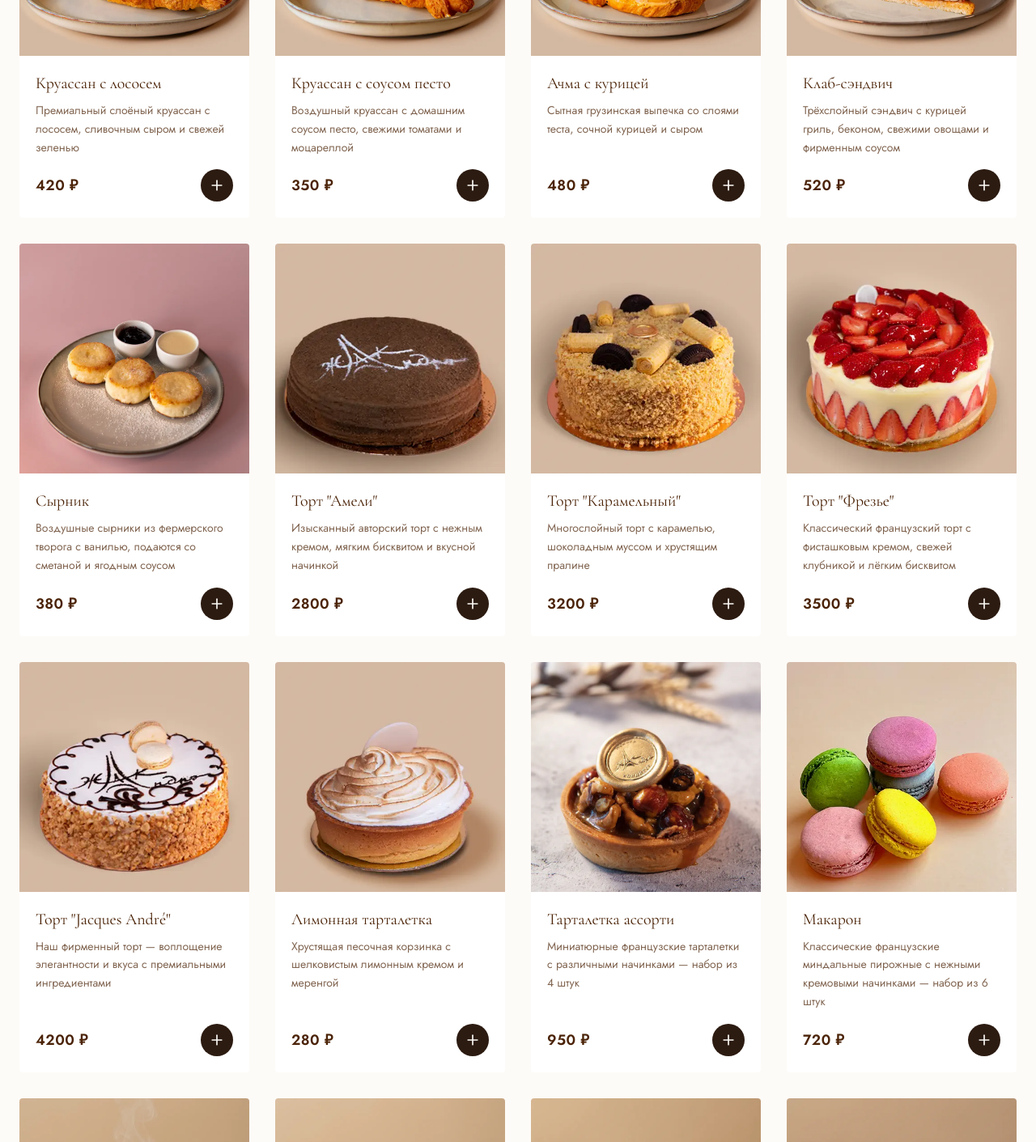
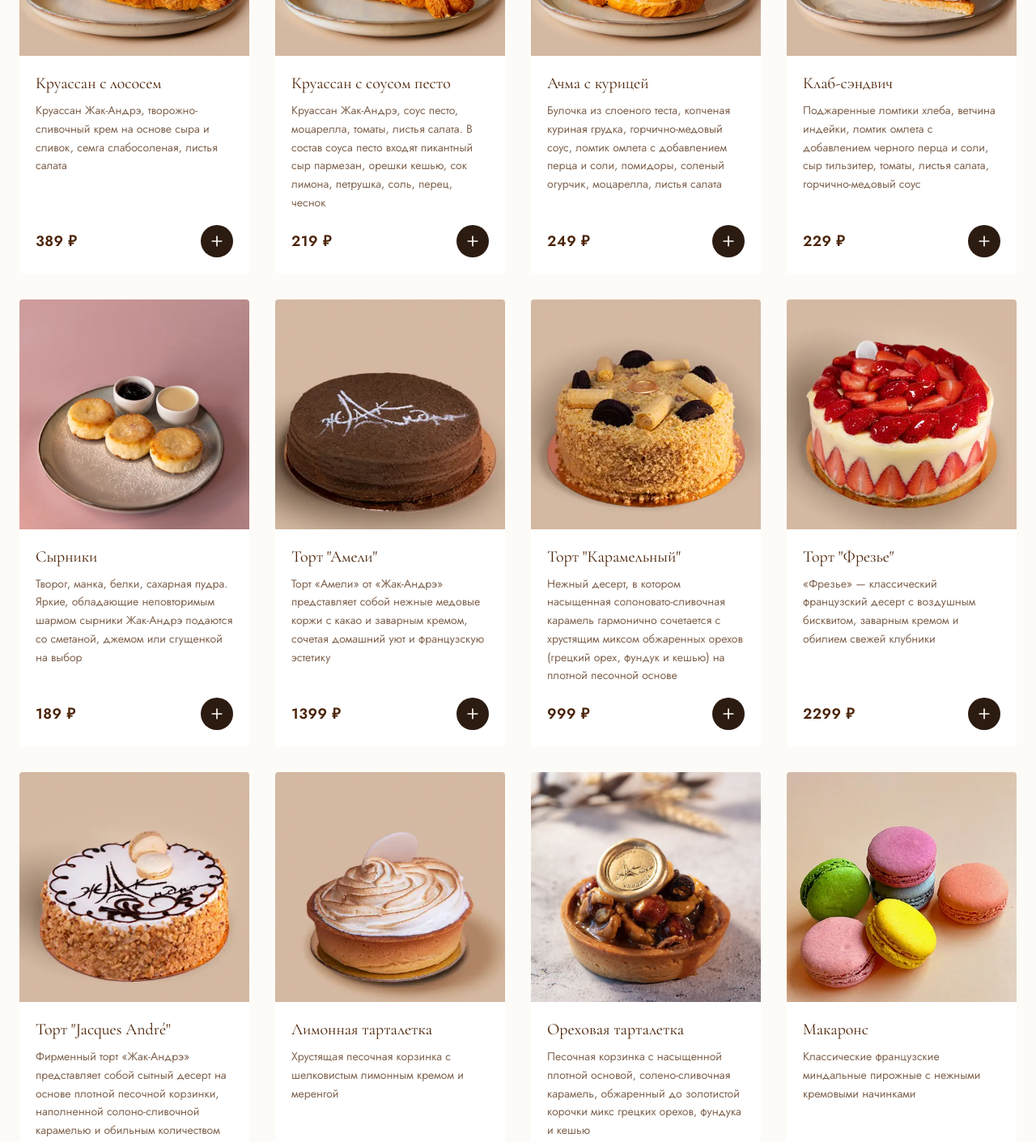
Before and after one commit to danil-shc/Jacques_Andre_Land, a Vue app: page /menu in a window 1280 px wide. Shown: the part 540-1951 px from the top of the page at 81% size. Built offline with nearby package versions, Linux system fonts and the light colour scheme.

Commit message:
Adding correct descriptions and prices for pastrys

```diff
--- a/src/data/products.js
+++ b/src/data/products.js
@@ -2,48 +2,48 @@
   {
     id: 1,
     name: 'Круассан с лососем',
-    description: 'Премиальный слоёный круассан с лососем, сливочным сыром и свежей зеленью',
-    price: 420,
+    description: 'Круассан Жак-Андрэ, творожно-сливочный крем на основе сыра и сливок, семга слабосоленая, листья салата',
+    price: 389,
     category: 'Выпечка',
     image: 'croissant_losos',
   },
   {
     id: 2,
     name: 'Круассан с соусом песто',
-    description: 'Воздушный круассан с домашним соусом песто, свежими томатами и моцареллой',
-    price: 350,
+    description: 'Круассан Жак-Андрэ, соус песто, моцарелла, томаты, листья салата. В состав соуса песто входят пикантный сыр пармезан, орешки кешью, сок лимона, петрушка, соль, перец, чеснок',
+    price: 219,
     category: 'Выпечка',
     image: 'croissant_pesto',
   },
   {
     id: 3,
     name: 'Торт "Амели"',
-    description: 'Изысканный авторский торт с нежным кремом, мягким бисквитом и вкусной начинкой',
-    price: 2800,
+    description: 'Торт «Амели» от «Жак-Андрэ» представляет собой нежные медовые коржи с какао и заварным кремом, сочетая домашний уют и французскую эстетику',
+    price: 1399,
     category: 'Десерты',
     image: 'tort_ameli',
   },
   {
     id: 4,
     name: 'Торт "Карамельный"',
-    description: 'Многослойный торт с карамелью, шоколадным муссом и хрустящим пралине',
-    price: 3200,
+    description: 'Нежный десерт, в котором насыщенная солоновато-сливочная карамель гармонично сочетается с хрустящим миксом обжаренных орехов (грецкий орех, фундук и кешью) на плотной песочной основе',
+    price: 999,
     category: 'Десерты',
     image: 'tort_caramel',
   },
   {
     id: 5,
     name: 'Торт "Фрезье"',
-    description: 'Классический французский торт с фисташковым кремом, свежей клубникой и лёгким бисквитом',
-    price: 3500,
+    description: '«Фрезье» — классический французский десерт с воздушным бисквитом, заварным кремом и обилием свежей клубники',
+    price: 2299,
     category: 'Десерты',
     image: 'tort_frezie',
   },
   {
     id: 6,
     name: 'Торт "Jacques André"',
-    description: 'Наш фирменный торт — воплощение элегантности и вкуса с премиальными ингредиентами',
-    price: 4200,
+    description: 'Фирменный торт «Жак-Андрэ» представляет собой сытный десерт на основе плотной песочной корзинки, наполненной солоно-сливочной карамелью и обильным количеством обжаренных орехов, включая фундук, кешью и грецкий орех',
+    price: 949,
     category: 'Десерты',
     image: 'tort_zhak_andre',
   },
@@ -51,47 +51,47 @@
     id: 7,
     name: 'Лимонная тарталетка',
     description: 'Хрустящая песочная корзинка с шелковистым лимонным кремом и меренгой',
-    price: 280,
+    price: 229,
     category: 'Десерты',
     image: 'limon_tartaletka',
   },
   {
     id: 8,
-    name: 'Тарталетка ассорти',
-    description: 'Миниатюрные французские тарталетки с различными начинками — набор из 4 штук',
-    price: 950,
+    name: 'Ореховая тарталетка',
+    description: 'Песочная корзинка с насыщенной плотной основой, солено-сливочная карамель, обжаренный до золотистой корочки микс грецких орехов, фундука и кешью',
+    price: 219,
     category: 'Десерты',
     image: 'tartaletka',
   },
   {
     id: 9,
-    name: 'Макарон',
-    description: 'Классические французские миндальные пирожные с нежными кремовыми начинками — набор из 6 штук',
-    price: 720,
+    name: 'Макаронс',
+    description: 'Классические французские миндальные пирожные с нежными кремовыми начинками',
+    price: 69,
     category: 'Десерты',
     image: 'makaronc',
   },
   {
     id: 10,
     name: 'Ачма с курицей',
-    description: 'Сытная грузинская выпечка со слоями теста, сочной курицей и сыром',
-    price: 480,
+    description: 'Булочка из слоеного теста, копченая куриная грудка, горчично-медовый соус, ломтик омлета с добавлением перца и соли, помидоры, соленый огурчик, моцарелла, листья салата',
+    price: 249,
     category: 'Выпечка',
     image: 'achma_kurica',
   },
   {
     id: 11,
     name: 'Клаб-сэндвич',
-    description: 'Трёхслойный сэндвич с курицей гриль, беконом, свежими овощами и фирменным соусом',
-    price: 520,
+    description: 'Поджаренные ломтики хлеба, ветчина индейки, ломтик омлета с добавлением черного перца и соли, сыр тильзитер, томаты, листья салата, горчично-медовый соус',
+    price: 229,
     category: 'Выпечка',
     image: 'club_sandwich',
   },
   {
     id: 12,
-    name: 'Сырник',
-    description: 'Воздушные сырники из фермерского творога с ванилью, подаются со сметаной и ягодным соусом',
-    price: 380,
+    name: 'Сырники',
+    description: 'Творог, манка, белки, сахарная пудра. Яркие, обладающие неповторимым шармом сырники Жак-Андрэ подаются со сметаной, джемом или сгущенкой на выбор',
+    price: 189,
     category: 'Выпечка',
     image: 'sirnik',
   },
@@ -105,9 +105,8 @@
     description: 'Классический крепкий кофе на основе эспрессо',
     image: 'americano_coffee.webp',
     variants: [
-      { id: 'c1', volume: '250мл', price: 175 },
+      { id: 'c1', volume: '250мл', price: 179 },
       { id: 'c2', volume: '350мл', price: 209 },
-      { id: 'c3', volume: '400мл', price: 225 },
     ],
   },
   {
@@ -118,8 +117,7 @@
     image: 'capuchino_coffee.webp',
     variants: [
       { id: 'c4', volume: '250мл', price: 209 },
-      { id: 'c5', volume: '350мл', price: 245 },
-      { id: 'c6', volume: '400мл', price: 275 },
+      { id: 'c5', volume: '350мл', price: 249 },
     ],
   },
   {
@@ -130,8 +128,7 @@
     image: 'latte_coffee.webp',
     variants: [
       { id: 'c7', volume: '250мл', price: 209 },
-      { id: 'c8', volume: '350мл', price: 245 },
-      { id: 'c9', volume: '400мл', price: 275 },
+      { id: 'c8', volume: '350мл', price: 249 },
     ],
   },
   {
@@ -143,7 +140,6 @@
     variants: [
       { id: 'c10', volume: '250мл', price: 239 },
       { id: 'c11', volume: '350мл', price: 259 },
-      { id: 'c14', volume: '400мл', price: 279 },
     ],
   },
   {
```
